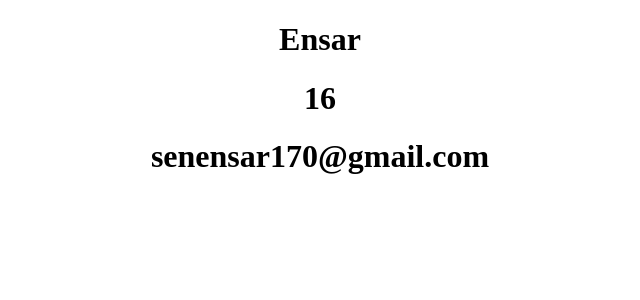
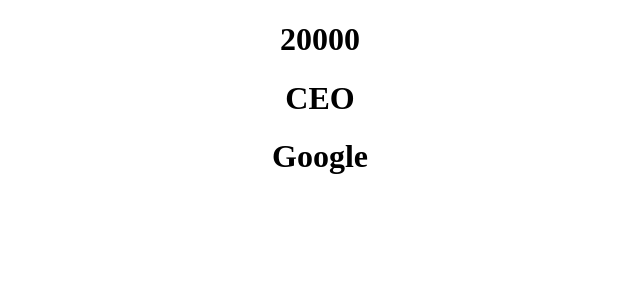
Before and after one commit to EnsarSen/React, a React (Create React App) app: page / in a window 1280 px wide. Shown: the top 300 px of the page, without its empty margins (320-960 px from the left). Built offline with nearby package versions, Linux system fonts and the light colour scheme.

Commit message:
First exercise

```diff
--- a/src/App.js
+++ b/src/App.js
@@ -3,18 +3,27 @@
 function App() {
   return (
     <div className="App">
-      <User />
+
+      <Job salary = {20000} position = "CEO" company = "Google" />
+
     </div>
   );
 }
 
-const User = () => {
-  return (<div>
-    <h1> Ensar </h1>
-    <h1> 16 </h1>
-    <h1> senensar170@gmail.com </h1>
-    </div> )
+
+const Job = (props) => {
+
+ return (
+  <div>
+  <h1> {props.salary} </h1>
+  <h1> {props.position}</h1>
+  <h1> {props.company}</h1>
+  </div>
+);
 };
 
 
+
+
+
 export default App;
```
